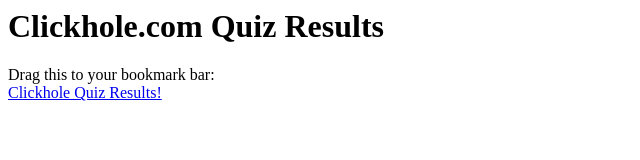
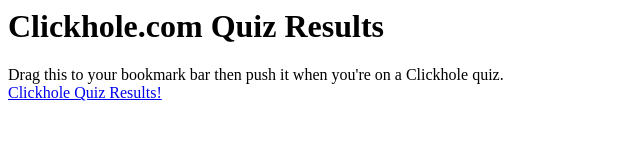
Before and after one commit to spalt/clickhole-quiz-results, a plain HTML site: page index.html in a window 1280 px wide. Shown: the whole page, without its empty margins (0-640 px from the left). Drawn offline with Linux system fonts and the light colour scheme.

Commit message:
Update index.html

```diff
--- a/index.html
+++ b/index.html
@@ -2,7 +2,7 @@
 
 <h1>Clickhole.com Quiz Results</h1>
 
-Drag this to your bookmark bar:<br />
+Drag this to your bookmark bar then push it when you're on a Clickhole quiz.<br />
 
 <a href='javascript:$(".outcomes").css("display", "block"); $(".outcome").css("display","list-item");'>Clickhole Quiz Results!</a>
 
```
